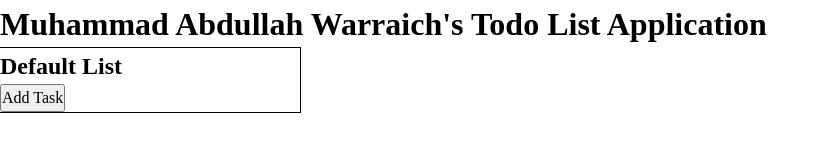
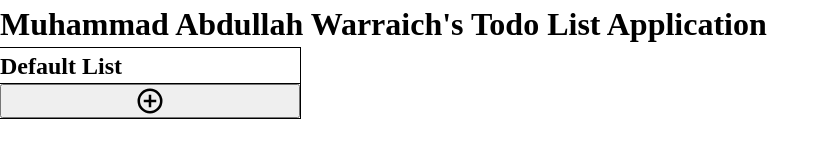
Before and after one commit to MuhammadAbdullahWarraich/todo-list-TOP, a plain HTML site: page index.html in a window 1280 px wide. Shown: the whole page, without its empty margins (0-829 px from the left). Drawn offline with Linux system fonts and the light colour scheme.

Commit message:
fix: beautify form toggle button

```diff
--- a/index.html
+++ b/index.html
@@ -11,7 +11,14 @@
     <div id="lists-container">
       <div>
         <h2>Default List</h2>
-        <button class="form-toggle">Add Task</button>
+        <button class="form-toggle">
+          <img
+            src="./media/plus-circle-outline.svg"
+            alt="add task"
+            aria-label="click this button to open task adder form"
+            height="30"
+          />
+        </button>
         <form class="hide">
           <div><input type="text" name="title" required /></div>
           <div><input type="text" name="desc" /></div>
--- a/index.js
+++ b/index.js
@@ -14,9 +14,12 @@ document.querySelector('form').addEventListener('submit', (e) => {
 document.querySelector('.form-toggle').addEventListener('click', toggleForm);
 function toggleForm() {
     const form = document.querySelector('form');
+    const img = document.querySelector('button.form-toggle > img');
     if (form.classList.contains('hide')) {
         form.classList.remove('hide');
+        img.src = './media/minus-circle-outline.svg';
     } else {
         form.classList.add('hide');
+        img.src = './media/plus-circle-outline.svg';
     }
 }
--- a/style.css
+++ b/style.css
@@ -65,9 +65,14 @@ h6 {
   margin: 0px;
   padding: 0px;
 }
-#lists-container > div {
+#lists-container > div,
+.form-toggle {
   width: 300px;
   outline: 1px solid black;
+}
+.form-toggle {
+  display: flex;
+  justify-content: center;
 }
 form {
   display: flex;
```
Also changed, not shown: media/minus-circle-outline.svg (added), media/plus-circle-outline.svg (added).
